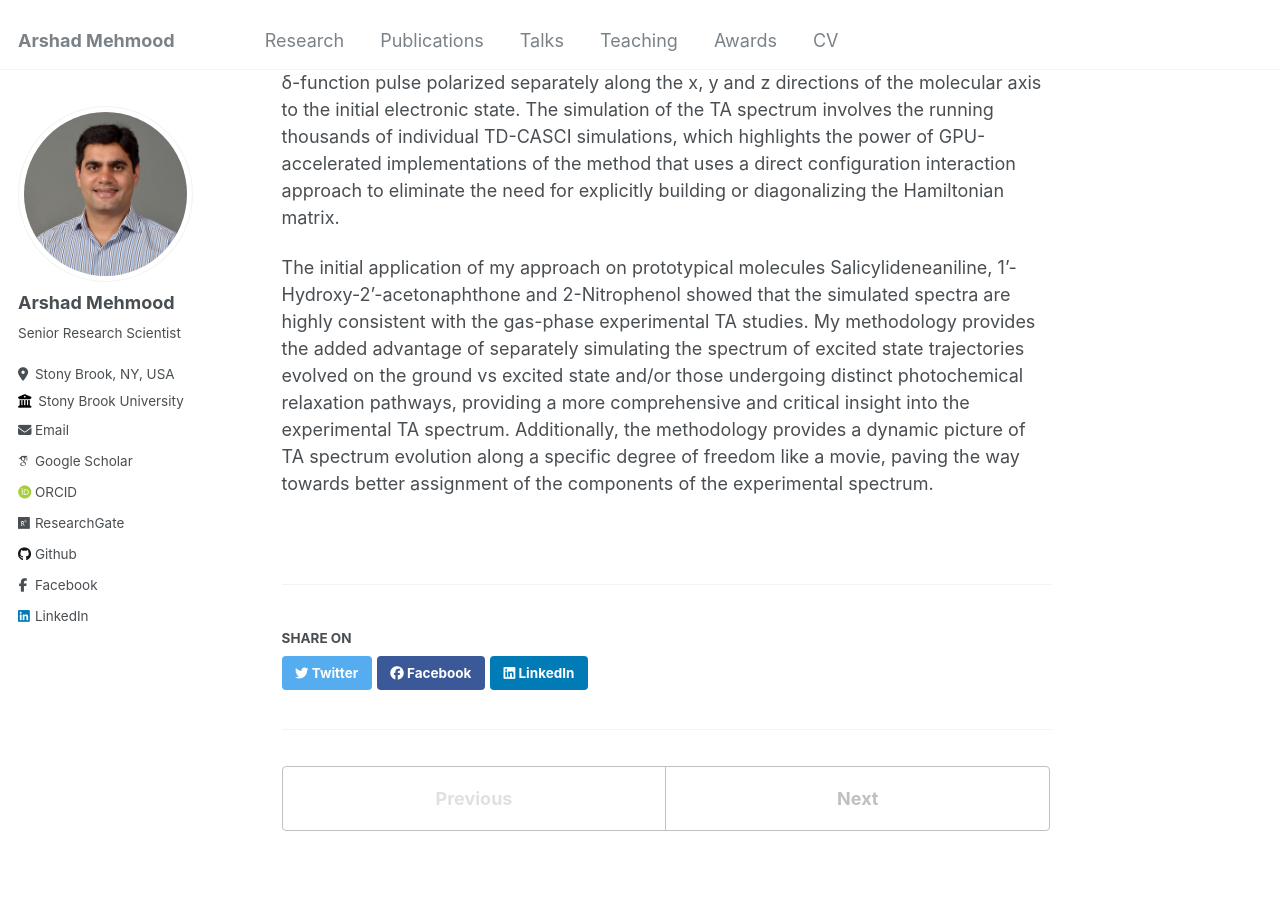
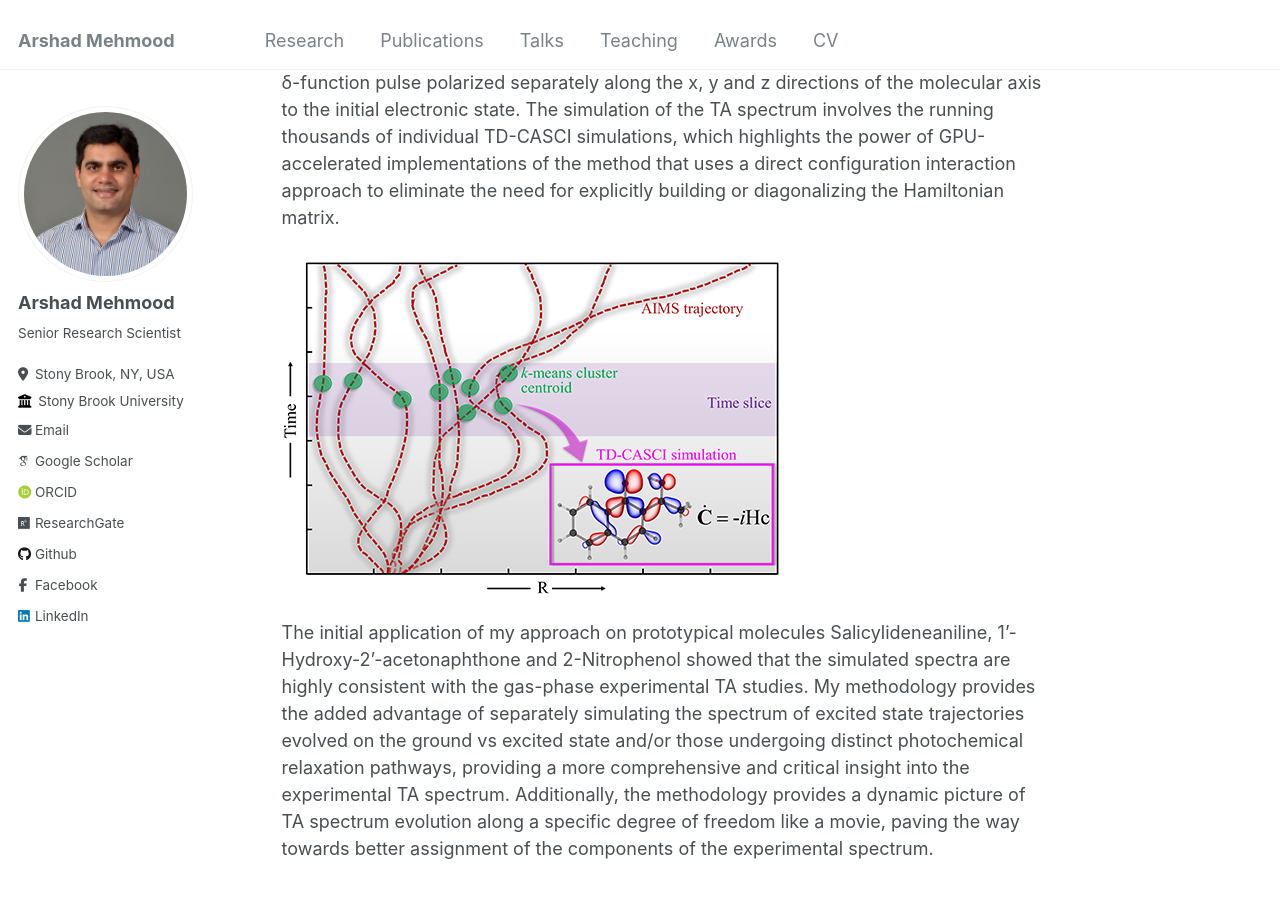
Before and after one commit to arshadmehmood118/arshadmehmood118.github.io, a Jekyll site: the page built from _portfolio/1_ultrafast.md, in a window 1280 px wide and 900 px high, scrolled down 778 px. Built offline with Jekyll 4.4.1, drawn with Linux system fonts in a browser that asks for light colours; some web fonts are replaced.

Commit message:
Update 1_ultrafast.md

```diff
--- a/_portfolio/1_ultrafast.md
+++ b/_portfolio/1_ultrafast.md
@@ -7,5 +7,6 @@ collection: portfolio
 The accurate measurement and simulation of the dynamics of ultrafast processes such as excited-state intramolecular proton transfer (ESIPT) or photoisomerization in the polyatomic molecules has been the focus of much recent nterest. Transient absorption (TA) spectroscopy is a promising technique to measure the dynamics of these ultrafast process due to its excellent time resolution and applicability to a diverse class of systems. However, the spectral "blobs" observed in these ultrafast techniques are usually less informative regarding the underlying dynamics due to the involvement of large number of active degrees of freedom which are projected onto an observable with fewer dimensions. Global analysis of ultrafast spectra may provide kinetic time constants from the decay of signals, etc., but still leave much room for the comprehensive assignment of the components of the spectrum and extraction of relevant physical quantities. This state-of-the-art suggests that it is critical to compare the experimental ultrafast signals with ab initio theory that directly simulates the experiment and the relevant observables.
 
 First-principles nonadiabatic molecular dynamics methods, such as ab initio multiple spawning (AIMS) provide a powerful toolkit to interpret the ultrafast experiments without any empirical inputs. I developed a methodology combining the AIMS simulations with the GPU-accelerated Time-dependent Complete Active Space Configuration Interaction (TDCASCI) method to simulate the excited state dynamics and gas-phase TA spectrum of molecules and nanomaterials. My developed protocol calculates the TA spectrum using the representative geometries (green circles in the illustration below) from the trajectories of AIMS simulations (dotted brown lines) separated by a weighted _k_-means clustering algorithm. For each time-separated snapshot, the stimulated emission and excited state absorption components are computed by using electric dipole approximation applying a δ-function pulse polarized separately along the x, y and z directions of the molecular axis to the initial electronic state. The simulation of the TA spectrum involves the running thousands of individual TD-CASCI simulations, which highlights the power of GPU-accelerated implementations of the method that uses a direct configuration interaction approach to eliminate the need for explicitly building or diagonalizing the Hamiltonian matrix.
+<br/><br/><img src='/images/tas_protocol.png'>
 
 The initial application of my approach on prototypical molecules Salicylideneaniline, 1’-Hydroxy-2’-acetonaphthone and 2-Nitrophenol showed that the simulated spectra are highly consistent with the gas-phase experimental TA studies. My methodology provides the added advantage of separately simulating the spectrum of excited state trajectories evolved on the ground vs excited state and/or those undergoing distinct photochemical relaxation pathways, providing a more comprehensive and critical insight into the experimental TA spectrum. Additionally, the methodology provides a dynamic picture of TA spectrum evolution along a specific degree of freedom like a movie, paving the way towards better assignment of the components of the experimental spectrum.
```
